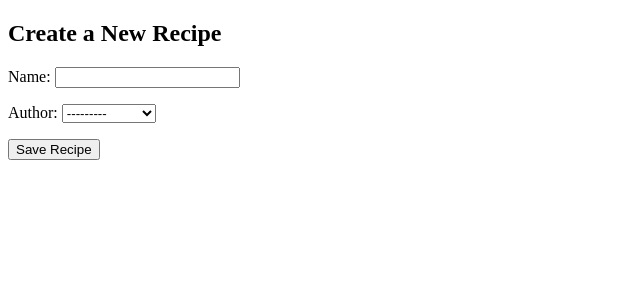
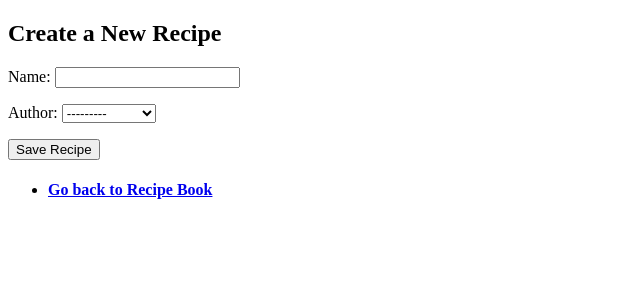
Before and after one commit to coni1027/recipebook-labitoria-nicholas, a Django app: page /recipe/add in a window 1280 px wide. Shown: the part 74-374 px from the top of the page, without its empty margins (0-640 px from the left). Run offline with Django 5.2, Linux system fonts and the light colour scheme; a user stored in the database is signed in; data comes from the database, SQL or seed files in the repository; both versions use the stored data as it was after the commit.

Commit message:
Polished code in html files

```diff
--- a/ledger/templates/ledger/recipes_add_image.html
+++ b/ledger/templates/ledger/recipes_add_image.html
@@ -1,5 +1,8 @@
 {% extends 'base.html' %}
-{% block title %} Add Image to Recipe {% endblock %}
+
+{% block title %}
+Add Image to Recipe
+{% endblock %}
 
 {% block content %}
     <h3>Add Image for Recipe: {{ recipe.name }}</h3>
--- a/ledger/templates/ledger/recipes_form.html
+++ b/ledger/templates/ledger/recipes_form.html
@@ -7,10 +7,19 @@ Add Recipe
 {% endblock %}
 
 {% block content %}
-<h2>Create a New Recipe</h2>
+<h2>
+    Create a New Recipe
+</h2>
+
 <form method="post">
     {% csrf_token %}
     {{ form.as_p }}
     <button type="submit">Save Recipe</button>
 </form>
+
+<h4>
+    <ul><li>
+        <a href="../recipes/list"> Go back to Recipe Book</a>
+    </ul></li>
+</h4>
 {% endblock %}
```
Also changed, not shown: db.sqlite3, media/images/Screenshot_2025-03-24_at_11_sVv1wLw.49.58AM.png (added).
